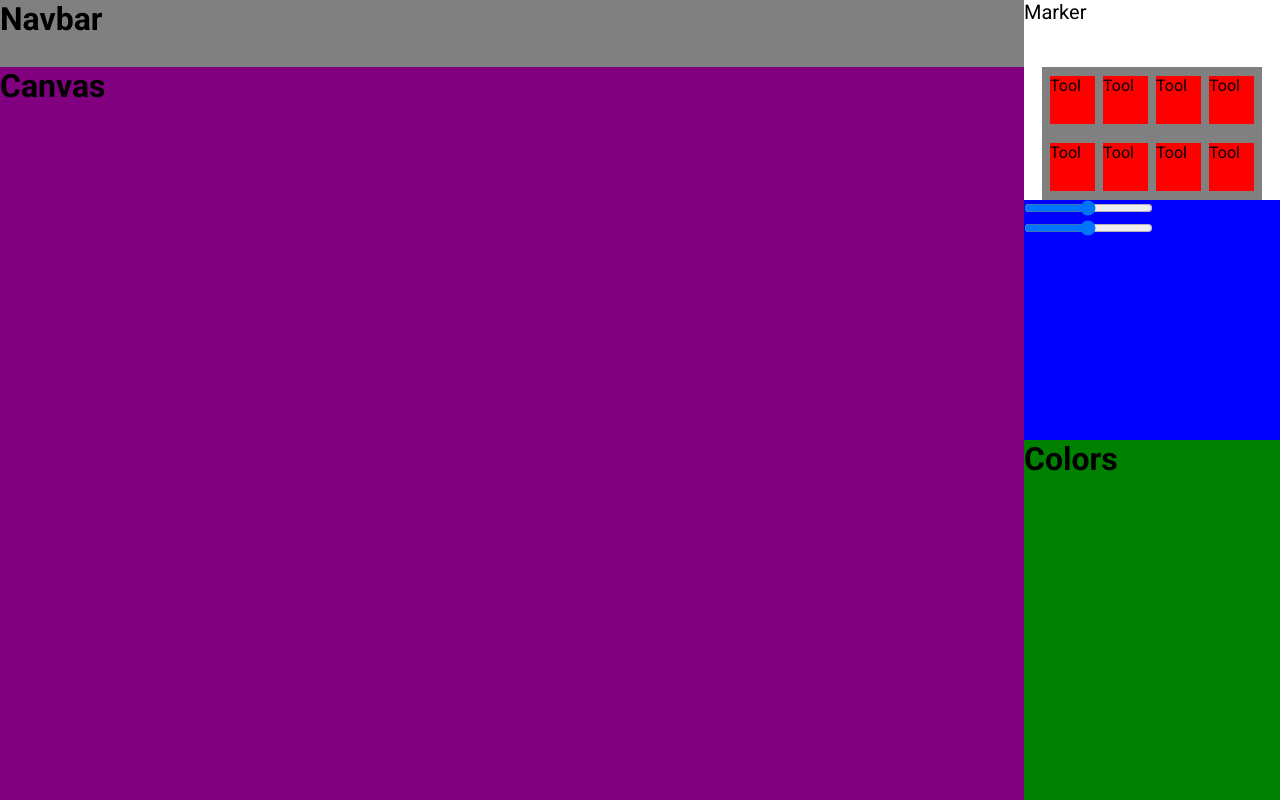
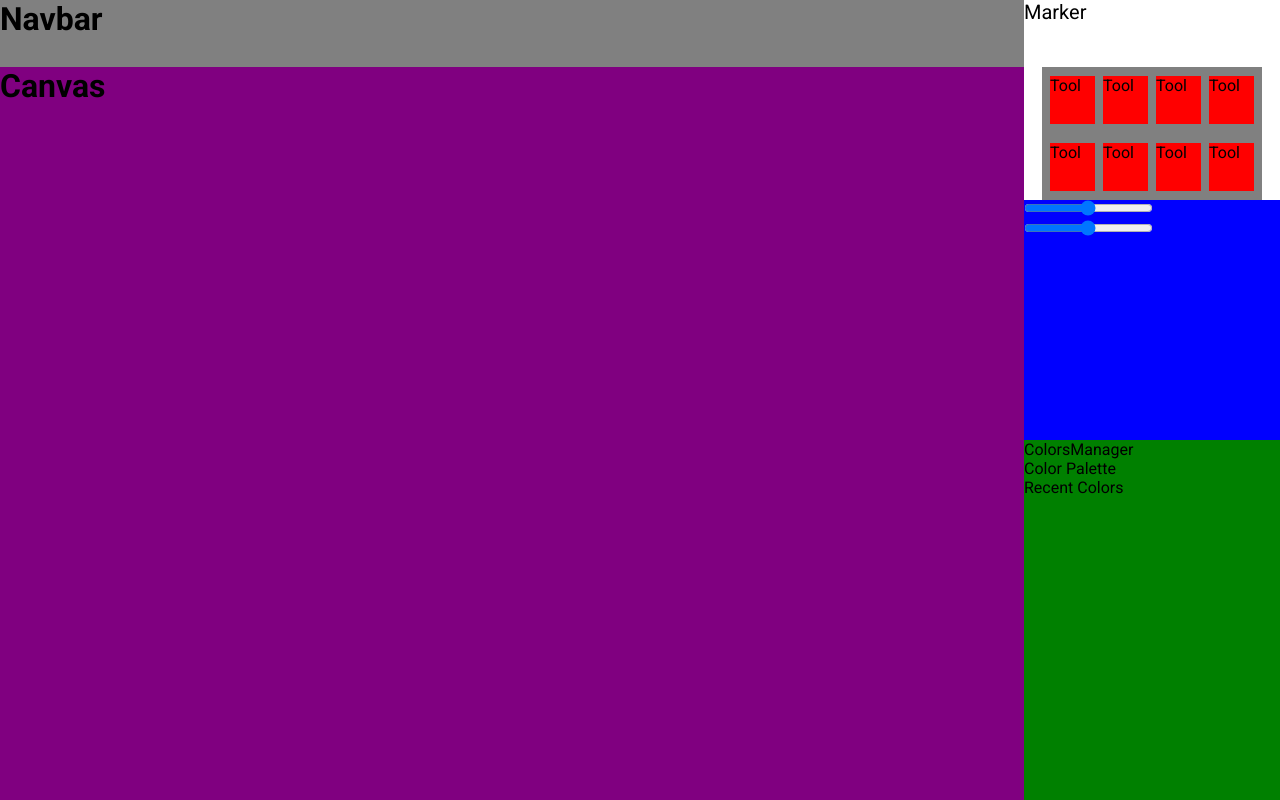
Before and after one commit to MHammadYou/paint-clone, a React (Vite) app: page / in a window 1280 px wide. Built offline with nearby package versions, Linux system fonts and the light colour scheme; the HTML template or start-up script is replaced by a standard one.

Commit message:
Added Colors Componenets

```diff
--- a/src/components/Colors.js
+++ b/src/components/Colors.js
@@ -1,9 +1,12 @@
 import React from "react";
+import { ColorsManager, ColorsPalette, RecentColors } from "./colors/index";
 
 function Colors() {
   return (
     <div style={{ backgroundColor: "green" }} className={"colors"}>
-      <h1>Colors</h1>
+      <ColorsManager />
+      <ColorsPalette />
+      <RecentColors />
     </div>
   );
 }
--- /dev/null
+++ b/src/components/colors/ColorsManager.js
@@ -0,0 +1,10 @@
+import React from "react";
+
+
+export default function ColorsManager() {
+  return (
+    <div>
+      ColorsManager
+    </div>
+  )
+}
--- /dev/null
+++ b/src/components/colors/ColorsPalette.js
@@ -0,0 +1,10 @@
+import React from "react";
+
+
+export default function ColorsPalette() {
+  return (
+    <div>
+      Color Palette
+    </div>
+  )
+}
--- /dev/null
+++ b/src/components/colors/RecentColors.js
@@ -0,0 +1,10 @@
+import React from "react";
+
+
+export default function RecentColors() {
+  return (
+    <div>
+      Recent Colors
+    </div>
+  )
+}
--- /dev/null
+++ b/src/components/colors/index.js
@@ -0,0 +1,3 @@
+export { default as ColorsPalette } from "./ColorsPalette";
+export { default as ColorsManager } from "./ColorsManager";
+export { default as RecentColors } from "./RecentColors";
```
Also changed, not shown: src/components/Color/color.js (deleted, +0 -7 lines).
